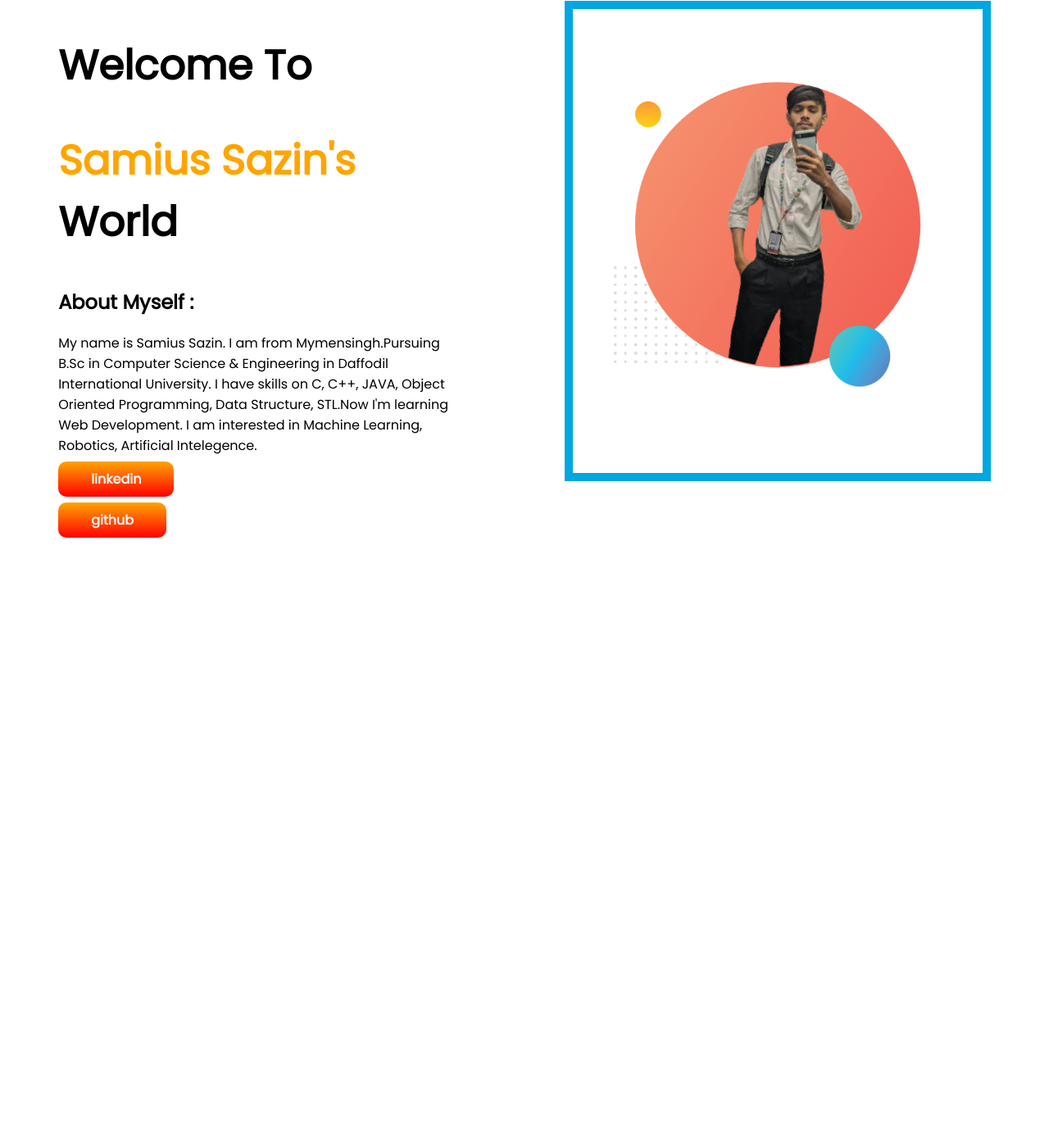
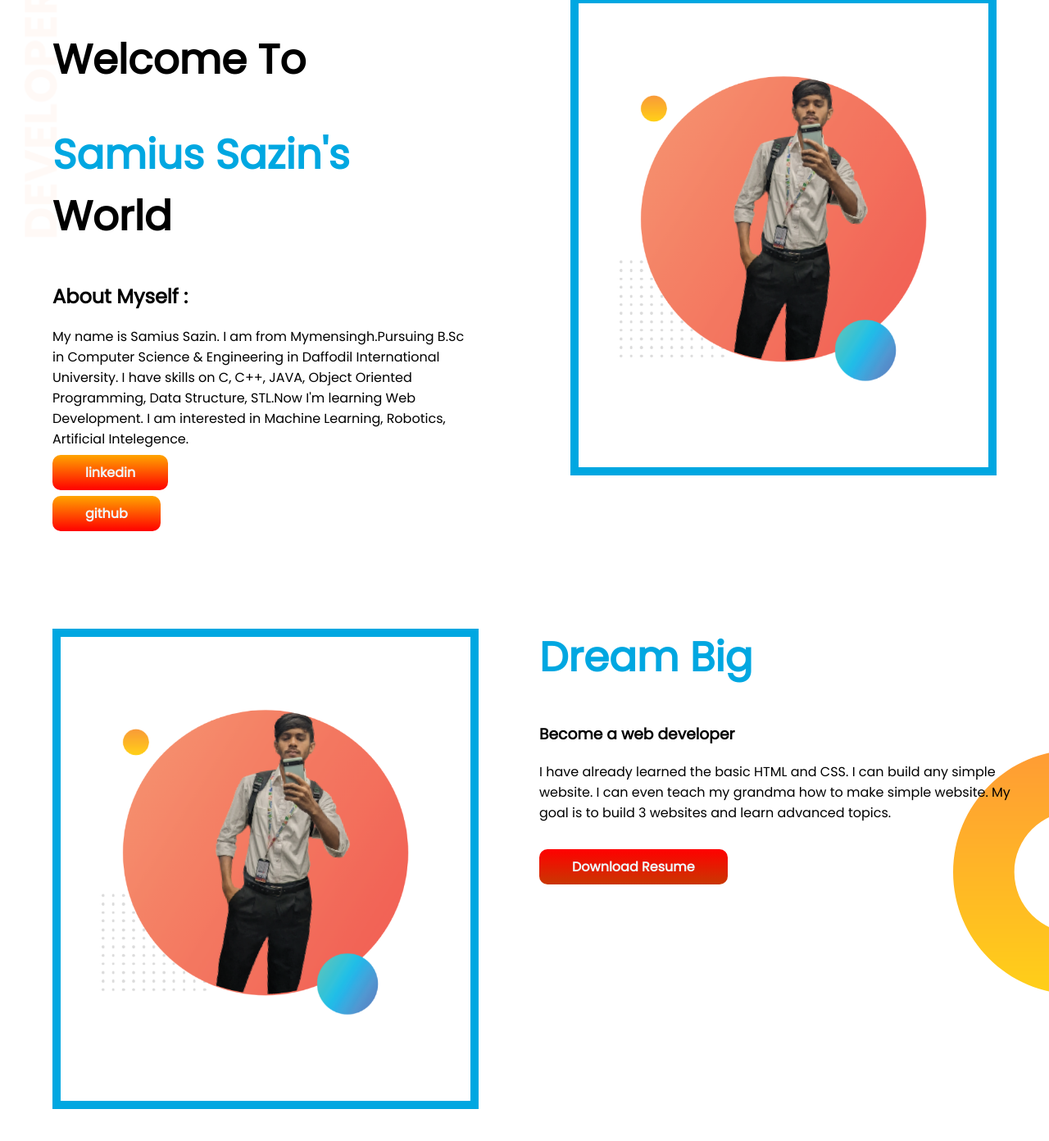
Before and after one commit to Samius-Sazin/Personal_Portfolio, a plain HTML site: page index.html in a window 1280 px wide. Shown: the part 70-1462 px from the top of the page at 82% size. Before the commit the page ends 800 px from the top, so only its background shows below. Drawn offline with Linux system fonts and the light colour scheme.

Commit message:
Commit part

```diff
--- a/index.html
+++ b/index.html
@@ -19,7 +19,7 @@
 </head>
 
 <body>
-    <section>
+    <section class="first_part">
         <div class="half_width">
             <h1>Welcome To</h1>
             <h1><span class="name_color">Samius Sazin's</span> World</h1>
@@ -34,6 +34,20 @@
         </div>
     </section>
 
+    <section class="second_part">
+        <div class="half_width">
+            <img src="images/sazin_2.png" alt="Photo">
+        </div>
+
+        <div class="dream">
+            <h1 class="name_color">Dream Big</h1>
+            <h3>Become a web developer</h3>
+            <p>I have already learned the basic HTML and CSS. I can build any simple website. I can even teach my grandma how to make simple website. My goal is to build 3 websites and learn advanced topics.</p>
+            <br><a class="resume_link_Button" href="https://samius-sazin.github.io/Personal_Portfolio/" target="_main">Download Resume</a>
+        </div>
+
+    </section>
+
 </body>
 
 </html>
--- a/style.css
+++ b/style.css
@@ -1,5 +1,6 @@
 body{
     font-family: 'Poppins', sans-serif;
+    margin: 0px;
 }
 
 h1{
@@ -7,11 +8,11 @@ h1{
 }
 
 .name_color{
-    color: orange;
+    color: #00A7E1;
 }
 
-section{
-    display:flex
+.first_part{
+    display:flex;
 }
 
 .half_width{
@@ -29,11 +30,43 @@ section{
 .link_Button{
     color: aliceblue;
     font-weight: 700;
+
     /* remove the underline of a link */
     text-decoration: none;
+
+    /* add gradient */
     background-image: linear-gradient(orange, red);
 
     /* up&down padding 10px right&left 40px */
     padding: 10px 40px;
     border-radius: 10px;
 }
+
+.first_part{
+    /* add image */
+    background-image: url(images/top-banner.png);
+    background-repeat: no-repeat;
+
+}
+
+.second_part{
+    display: flex;
+
+    background-image: url(images/dream-bg.png);
+    background-repeat: no-repeat;
+
+    background-position: right;
+}
+
+.resume_link_Button{
+    color:aliceblue;
+    font-weight: 700;
+    text-decoration: none;
+    background-image: linear-gradient(red, rgb(201, 55, 2));
+    padding: 10px 40px;
+    border-radius: 10px;
+}
+
+.dream{
+    padding: 20px 10px;
+}
```
